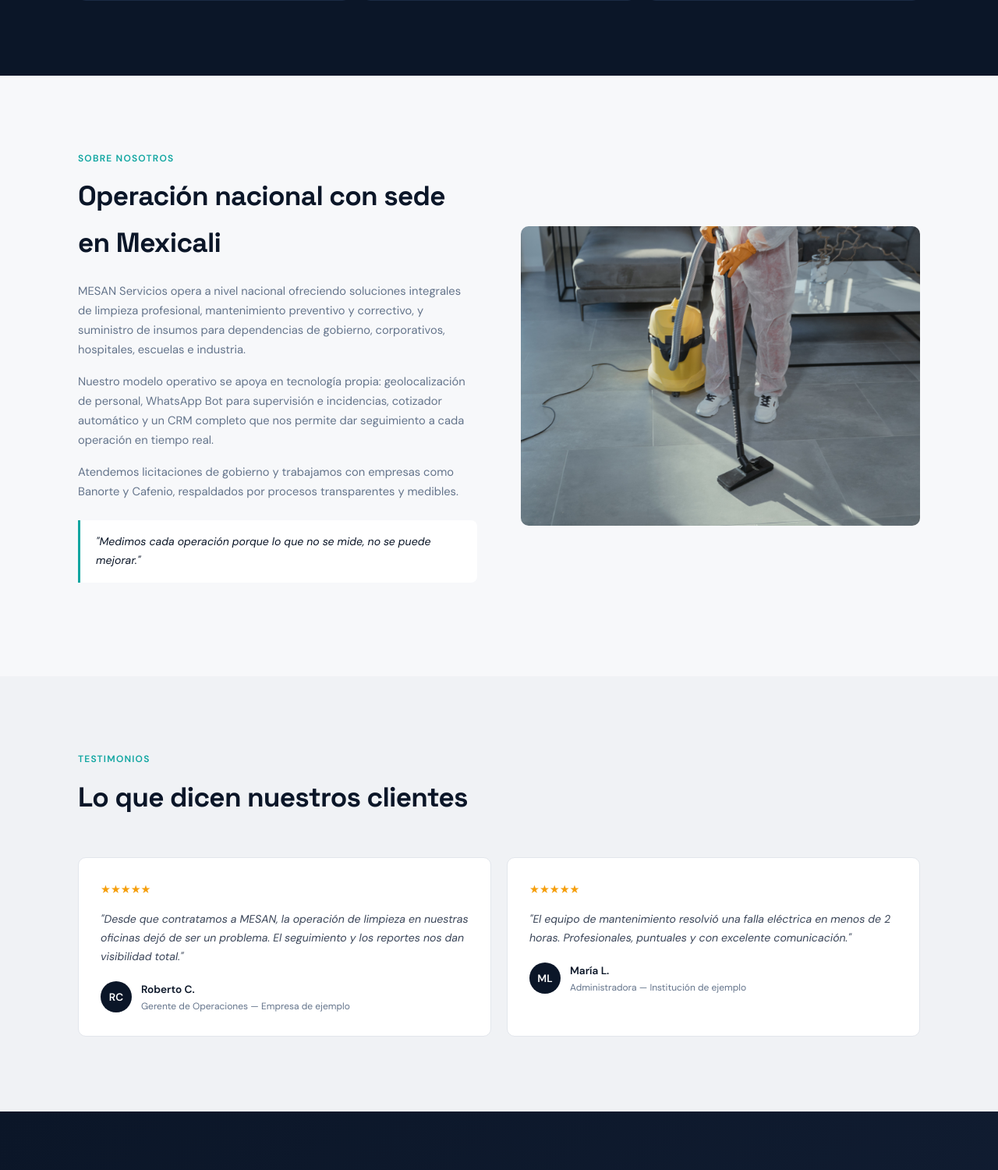
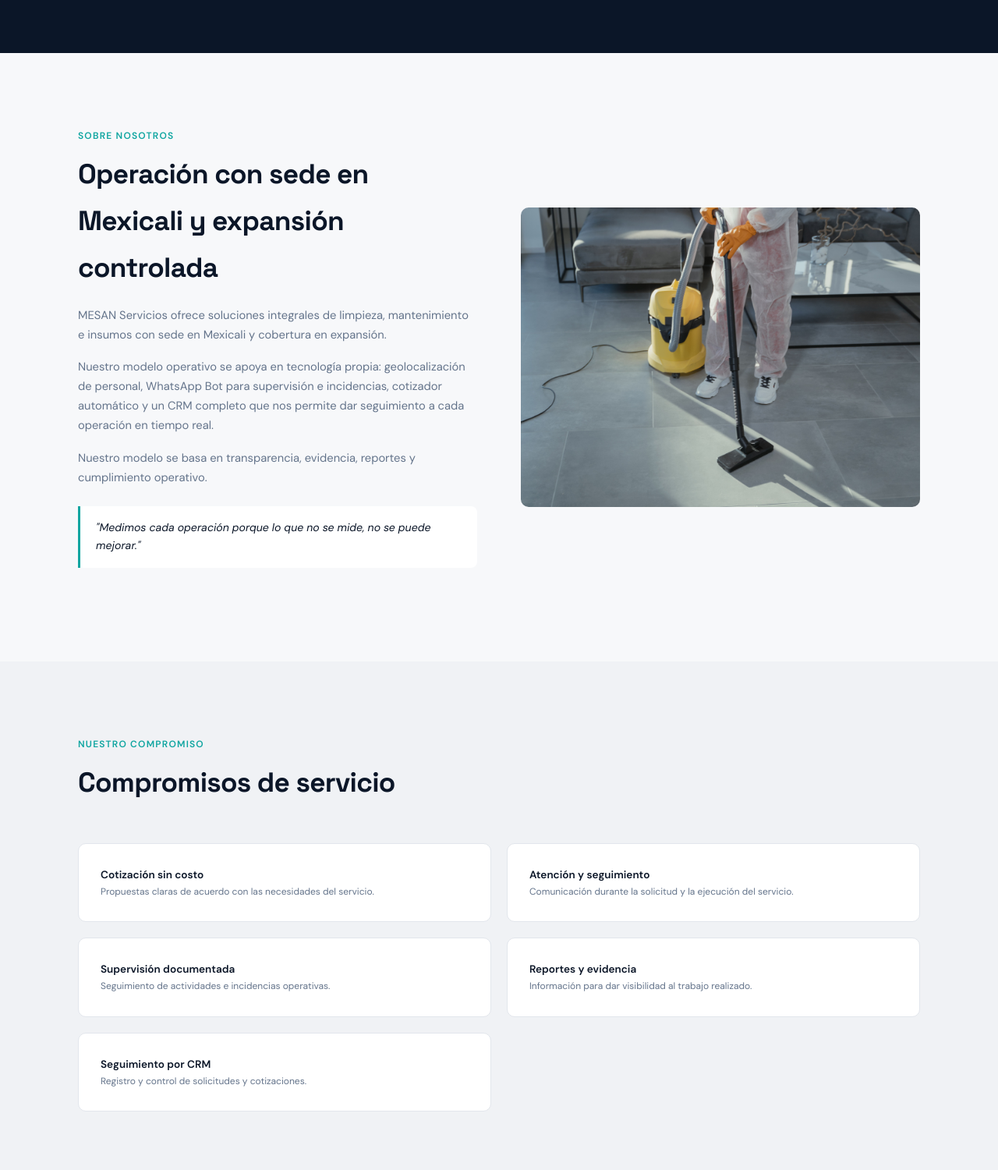
Before and after one commit to manuelsanchezresendiz8-eng/mesan-servicios, a FastAPI app: page / in a window 1280 px wide. Shown: the part 2420-3920 px from the top of the page at 78% size. Run offline with FastAPI, Linux system fonts and the light colour scheme; parts of the project's set-up code (start-up, migrations or seed data) failed here and were passed over; some libraries are stand-ins or nearby versions.

Commit message:
Actualiza posicionamiento local de MESAN Servicios

```diff
--- a/templates/index.html
+++ b/templates/index.html
@@ -3,11 +3,11 @@
 <head>
   <meta charset="UTF-8">
   <meta name="viewport" content="width=device-width, initial-scale=1.0">
-  <title>MESAN Servicios — Limpieza y Mantenimiento Profesional a Nivel Nacional</title>
-  <meta name="description" content="Limpieza profesional, mantenimiento preventivo y correctivo para dependencias de gobierno, corporativos, hospitales, escuelas e industria. Operación a nivel nacional con sede en Mexicali. Cotiza en línea.">
+  <title>MESAN Servicios | Limpieza y Mantenimiento en Mexicali</title>
+  <meta name="description" content="Servicios profesionales de limpieza, mantenimiento e insumos para empresas e instituciones en Mexicali, Baja California. Cotiza en línea.">
   <meta name="keywords" content="limpieza profesional México, mantenimiento empresarial, limpieza corporativa, mantenimiento preventivo, insumos de limpieza, licitaciones gobierno, limpieza industrial">
-  <meta property="og:title" content="MESAN Servicios — Limpieza y Mantenimiento Profesional a Nivel Nacional">
-  <meta property="og:description" content="Soluciones integrales de limpieza, mantenimiento e insumos para dependencias de gobierno, corporativos, hospitales e industria en todo México.">
+  <meta property="og:title" content="MESAN Servicios | Limpieza y Mantenimiento en Mexicali">
+  <meta property="og:description" content="Limpieza, mantenimiento e insumos para empresas e instituciones con sede en Mexicali y cobertura en expansión.">
   <meta property="og:type" content="website">
   <meta property="og:url" content="https://www.mesanservicios.com/">
   <link rel="preconnect" href="https://fonts.googleapis.com">
@@ -748,17 +748,17 @@
     <div class="hero-bg"></div>
     <div class="hero-overlay"></div>
     <div class="container">
-      <div class="hero-eyebrow">Operación a nivel nacional · Sede Mexicali, B.C.</div>
+      <div class="hero-eyebrow">Sede en Mexicali, B.C. · Cobertura en expansión</div>
       <h1>Limpieza y mantenimiento <em>que se mide, se supervisa y se cumple</em></h1>
-      <p class="hero-sub">Atendemos dependencias de gobierno, corporativos, hospitales, escuelas e industria en todo México con cotizador automático, geolocalización de personal, WhatsApp Bot de supervisión y CRM operativo.</p>
+      <p class="hero-sub">Atendemos empresas e instituciones en Mexicali con servicios de limpieza, mantenimiento e insumos, cotizador en línea, supervisión y seguimiento operativo mediante CRM.</p>
       <div class="hero-actions">
         <a href="/limpieza" class="btn btn-primary">Cotizar limpieza en línea →</a>
         <a href="https://wa.me/526861629643?text=Hola%2C%20requiero%20informaci%C3%B3n%20sobre%20mantenimiento%20de%20MESAN%20Servicios." class="btn btn-outline">🔧 Mantenimiento MESAN Servicios</a>
       </div>
       <div class="hero-stats">
         <div class="hero-stat">
-          <div class="number">Nacional<span></span></div>
-          <div class="label">Cobertura en todo México</div>
+          <div class="number">Local<span></span></div>
+          <div class="label">Mexicali y zonas en expansión</div>
         </div>
         <div class="hero-stat">
           <div class="number">Gov<span>+</span></div>
@@ -881,10 +881,10 @@
       <div class="about-grid">
         <div class="about-content">
           <div class="section-eyebrow">Sobre nosotros</div>
-          <h2 class="section-title">Operación nacional con sede en Mexicali</h2>
-          <p class="about-text">MESAN Servicios opera a nivel nacional ofreciendo soluciones integrales de limpieza profesional, mantenimiento preventivo y correctivo, y suministro de insumos para dependencias de gobierno, corporativos, hospitales, escuelas e industria.</p>
+          <h2 class="section-title">Operación con sede en Mexicali y expansión controlada</h2>
+          <p class="about-text">MESAN Servicios ofrece soluciones integrales de limpieza, mantenimiento e insumos con sede en Mexicali y cobertura en expansión.</p>
           <p class="about-text">Nuestro modelo operativo se apoya en tecnología propia: geolocalización de personal, WhatsApp Bot para supervisión e incidencias, cotizador automático y un CRM completo que nos permite dar seguimiento a cada operación en tiempo real.</p>
-          <p class="about-text">Atendemos licitaciones de gobierno y trabajamos con empresas como Banorte y Cafenio, respaldados por procesos transparentes y medibles.</p>
+          <p class="about-text">Nuestro modelo se basa en transparencia, evidencia, reportes y cumplimiento operativo.</p>
           <div class="about-highlight">
             <p>"Medimos cada operación porque lo que no se mide, no se puede mejorar."</p>
           </div>
@@ -899,32 +899,14 @@
   <!-- ====== TESTIMONIOS ====== -->
   <section class="testimonials">
     <div class="container">
-      <div class="section-eyebrow">Testimonios</div>
-      <h2 class="section-title">Lo que dicen nuestros clientes</h2>
-      <!-- INSTRUCCIÓN: Reemplaza con testimonios reales -->
+      <div class="section-eyebrow">Nuestro compromiso</div>
+      <h2 class="section-title">Compromisos de servicio</h2>
       <div class="testimonials-grid">
-        <div class="testimonial-card">
-          <div class="stars">★★★★★</div>
-          <blockquote>"Desde que contratamos a MESAN, la operación de limpieza en nuestras oficinas dejó de ser un problema. El seguimiento y los reportes nos dan visibilidad total."</blockquote>
-          <div class="testimonial-author">
-            <div class="testimonial-avatar">RC</div>
-            <div>
-              <div class="testimonial-name">Roberto C.</div>
-              <div class="testimonial-role">Gerente de Operaciones — Empresa de ejemplo</div>
-            </div>
-          </div>
-        </div>
-        <div class="testimonial-card">
-          <div class="stars">★★★★★</div>
-          <blockquote>"El equipo de mantenimiento resolvió una falla eléctrica en menos de 2 horas. Profesionales, puntuales y con excelente comunicación."</blockquote>
-          <div class="testimonial-author">
-            <div class="testimonial-avatar">ML</div>
-            <div>
-              <div class="testimonial-name">María L.</div>
-              <div class="testimonial-role">Administradora — Institución de ejemplo</div>
-            </div>
-          </div>
-        </div>
+        <div class="testimonial-card"><div class="testimonial-name">Cotización sin costo</div><div class="testimonial-role">Propuestas claras de acuerdo con las necesidades del servicio.</div></div>
+        <div class="testimonial-card"><div class="testimonial-name">Atención y seguimiento</div><div class="testimonial-role">Comunicación durante la solicitud y la ejecución del servicio.</div></div>
+        <div class="testimonial-card"><div class="testimonial-name">Supervisión documentada</div><div class="testimonial-role">Seguimiento de actividades e incidencias operativas.</div></div>
+        <div class="testimonial-card"><div class="testimonial-name">Reportes y evidencia</div><div class="testimonial-role">Información para dar visibilidad al trabajo realizado.</div></div>
+        <div class="testimonial-card"><div class="testimonial-name">Seguimiento por CRM</div><div class="testimonial-role">Registro y control de solicitudes y cotizaciones.</div></div>
       </div>
     </div>
   </section>
@@ -949,7 +931,7 @@
       <div class="footer-grid">
         <div class="footer-brand">
           <div class="nav-logo">MESAN<span>.</span></div>
-          <p>Limpieza y mantenimiento profesional con monitoreo operativo, geolocalización y CRM para dependencias de gobierno, corporativos, hospitales e industria a nivel nacional.</p>
+          <p>Limpieza, mantenimiento e insumos con sede en Mexicali, monitoreo operativo, geolocalización y CRM.</p>
         </div>
         <div>
           <h5>Servicios</h5>
@@ -977,7 +959,7 @@
       </div>
       <div class="footer-bottom">
         <span>© 2026 MESAN Servicios — Todos los derechos reservados</span>
-        <span>Sede: Mexicali, B.C. · Operación nacional</span>
+        <span>Sede: Mexicali, B.C. · Cobertura en expansión</span>
       </div>
     </div>
   </footer>
```
